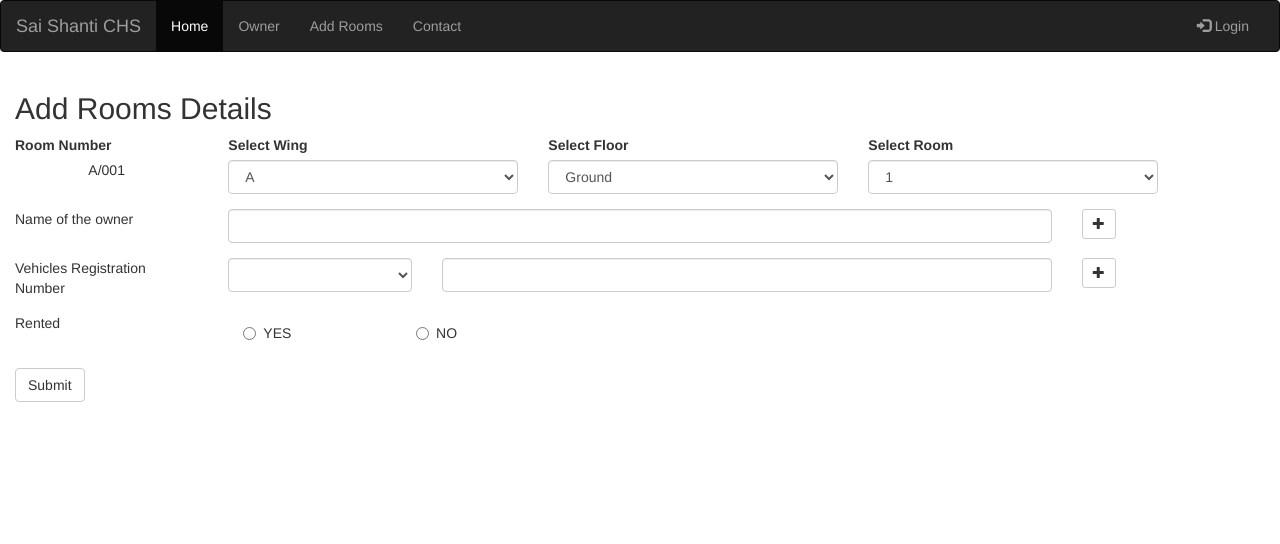
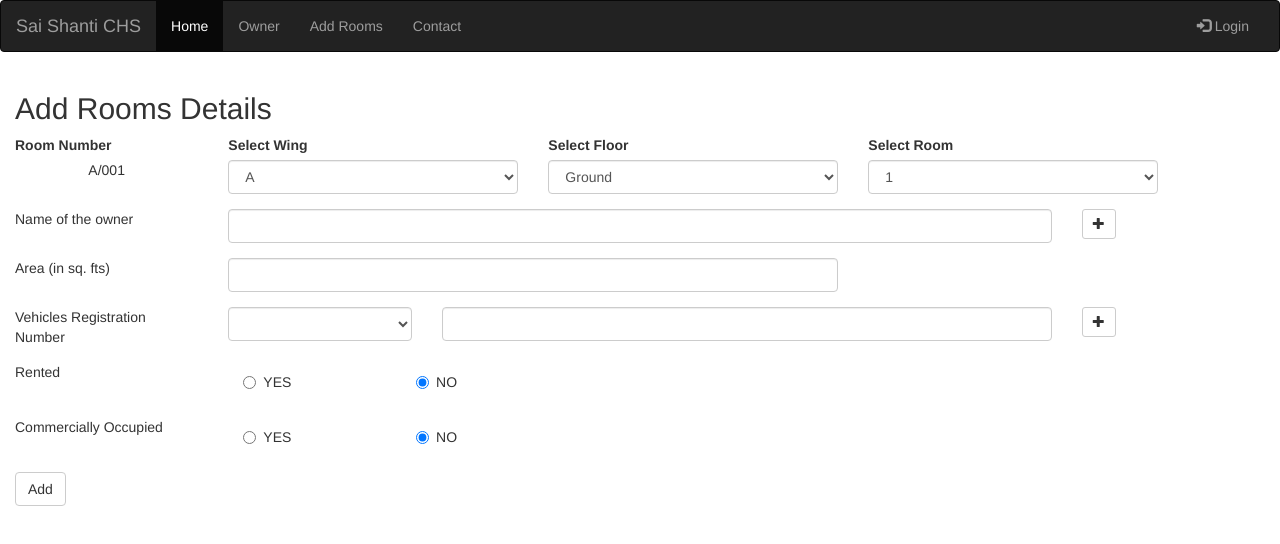
Before and after one commit to diptiR/society-web, an Angular app: page /addRooms in a window 1280 px wide. Shown: the top 544 px of the page. Built offline with nearby package versions, Linux system fonts and the light colour scheme.

Commit message:
Implemented add rooms page

```diff
--- a/src/app/add-rooms/add-rooms.component.html
+++ b/src/app/add-rooms/add-rooms.component.html
@@ -2,23 +2,23 @@
   <h2>Add Rooms Details</h2>
 
   <div class="row form-group">
-    <div class="col-lg-2">
+    <div class="col-lg-2 col-md-2 col-sm-2">
       <label class="text-center">Room Number</label>
       <div class="text-center">{{roomNumber}}</div>
     </div>
-    <div class="col-lg-3">
+    <div class="col-lg-3 col-md-2 col-sm-2">
       <label>Select Wing</label>
       <select #wing class="form-control" (change)="onWingChange(wing.value)">
         <option value="{{wing.id}}" *ngFor="let wing of wings">{{wing.value}}</option>
       </select>
     </div>
-    <div class="col-lg-3">
+    <div class="col-lg-3 col-md-2 col-sm-2">
       <label>Select Floor</label>
       <select #floor class="form-control" (change)="onFloorChange(floor.value)">
         <option value="{{floor.id}}" *ngFor="let floor of floors">{{floor.value}}</option>
       </select>
     </div>
-    <div class="col-lg-3">
+    <div class="col-lg-3 col-md-2 col-sm-2">
       <label>Select Room</label>
       <select #room class="form-control" (change)="onRoomChange(room.value)">
         <option value="{{room.id}}" *ngFor="let room of rooms">{{room.value}}</option>
@@ -27,13 +27,13 @@
   </div>
 
   <div class="row form-group" *ngFor="let owner of owners;let i = index;trackBy:trackByFn">
-    <div class="col-lg-2">
+    <div class="col-lg-2 col-md-2 col-sm-2">
       <div *ngIf="i === 0">Name of the owner</div>
     </div>
-    <div class="col-lg-8">
+    <div class="col-lg-8 col-md-8 col-sm-8">
       <input [(ngModel)]="owners[i].name" class="form-control" type="text" />
     </div>
-    <div class="col-lg-2">
+    <div class="col-lg-2 col-md-2 col-sm-2">
       <button type="button" class="btn btn-default btn-sm" (click)="addCoOwner()" *ngIf="i === owners.length-1">
         <span class="glyphicon glyphicon-plus"></span>
       </button>
@@ -43,19 +43,28 @@
     </div>
   </div>
 
+  <div class="row form-group">
+    <div class="col-lg-2 col-md-2 col-sm-2">
+      <div>Area (in sq. fts)</div>
+    </div>
+    <div class="col-lg-6 col-md-6 col-sm-6">
+      <input type="text" [(ngModel)]="area" class="form-control" />
+    </div>
+  </div>
+
   <div class="row form-group" *ngFor="let vehicle of vehicles;let i = index;trackBy:trackByFn">
-    <div class="col-lg-2">
+    <div class="col-lg-2 col-md-2 col-sm-2">
       <div *ngIf="i === 0">Vehicles Registration Number</div>
     </div>
-    <div class="col-lg-2">
+    <div class="col-lg-2 col-md-2 col-sm-2">
       <select #vehicleType class="form-control" [(ngModel)]="vehicles[i].id">
         <option value="{{vehicleType.id}}" *ngFor="let vehicleType of vehicleTypes">{{vehicleType.type}}</option>
       </select>
     </div>
-    <div class="col-lg-6">
+    <div class="col-lg-6 col-md-6 col-sm-6">
       <input [(ngModel)]="vehicles[i].regNumber" class="form-control" type="text" />
     </div>
-    <div class="col-lg-2">
+    <div class="col-lg-2 col-md-2 col-sm-2">
       <button type="button" class="btn btn-default btn-sm" (click)="addVehicle()" *ngIf="i === vehicles.length-1">
         <span class="glyphicon glyphicon-plus"></span>
       </button>
@@ -66,24 +75,44 @@
   </div>
 
   <div class="row form-group">
-    <div class="col-lg-2">Rented</div>
+    <div class="col-lg-2 col-md-2 col-sm-2">Rented</div>
     <div class="col-lg-10">
-      <div class="col-lg-2">
+      <div class="col-lg-2 col-md-2 col-sm-2">
         <div class="radio">
           <label>
-            <input type="radio" name="optradio">YES
+            <input type="radio" [(ngModel)]="rentOptValue" value="yes" name="optradio">YES
           </label>
         </div>
       </div>
-      <div class="col-lg-2">
+      <div class="col-lg-2 col-md-2 col-sm-2">
         <div class="radio">
           <label>
-            <input type="radio" name="optradio">NO
+            <input type="radio" [(ngModel)]="rentOptValue" value="no" name="optradio">NO
           </label>
         </div>
       </div>
     </div>
   </div>
 
-  <button type="submit" class="btn btn-default">Submit</button>
+  <div class="row form-group">
+    <div class="col-lg-2 col-md-2 col-sm-2">Commercially Occupied</div>
+    <div class="col-lg-10 col-md-10 col-sm-10">
+      <div class="col-lg-2 col-md-2 col-sm-2">
+        <div class="radio">
+          <label>
+            <input type="radio" [(ngModel)]="commercialOptValue" value="yes" name="comradio">YES
+          </label>
+        </div>
+      </div>
+      <div class="col-lg-2 col-md-2 col-sm-2">
+        <div class="radio">
+          <label>
+            <input type="radio" [(ngModel)]="commercialOptValue" value="no" name="comradio">NO
+          </label>
+        </div>
+      </div>
+    </div>
+  </div>
+
+  <button type="submit" class="btn btn-default">Add</button>
 </div>
--- a/src/app/add-rooms/add-rooms.component.ts
+++ b/src/app/add-rooms/add-rooms.component.ts
@@ -30,6 +30,8 @@ export class AddRoomsComponent implements OnInit {
   owners:ownerObj[] = [{"id": 1, "name": undefined}];
   vehicles:vehicleObj[] = [{"id": 1, "type": undefined, "regNumber": undefined}];
   owner: string;
+  rentOptValue: string = "no";
+  commercialOptValue: string = "no";
   roomNumber;
 
   trackByFn(index, item) {
```
